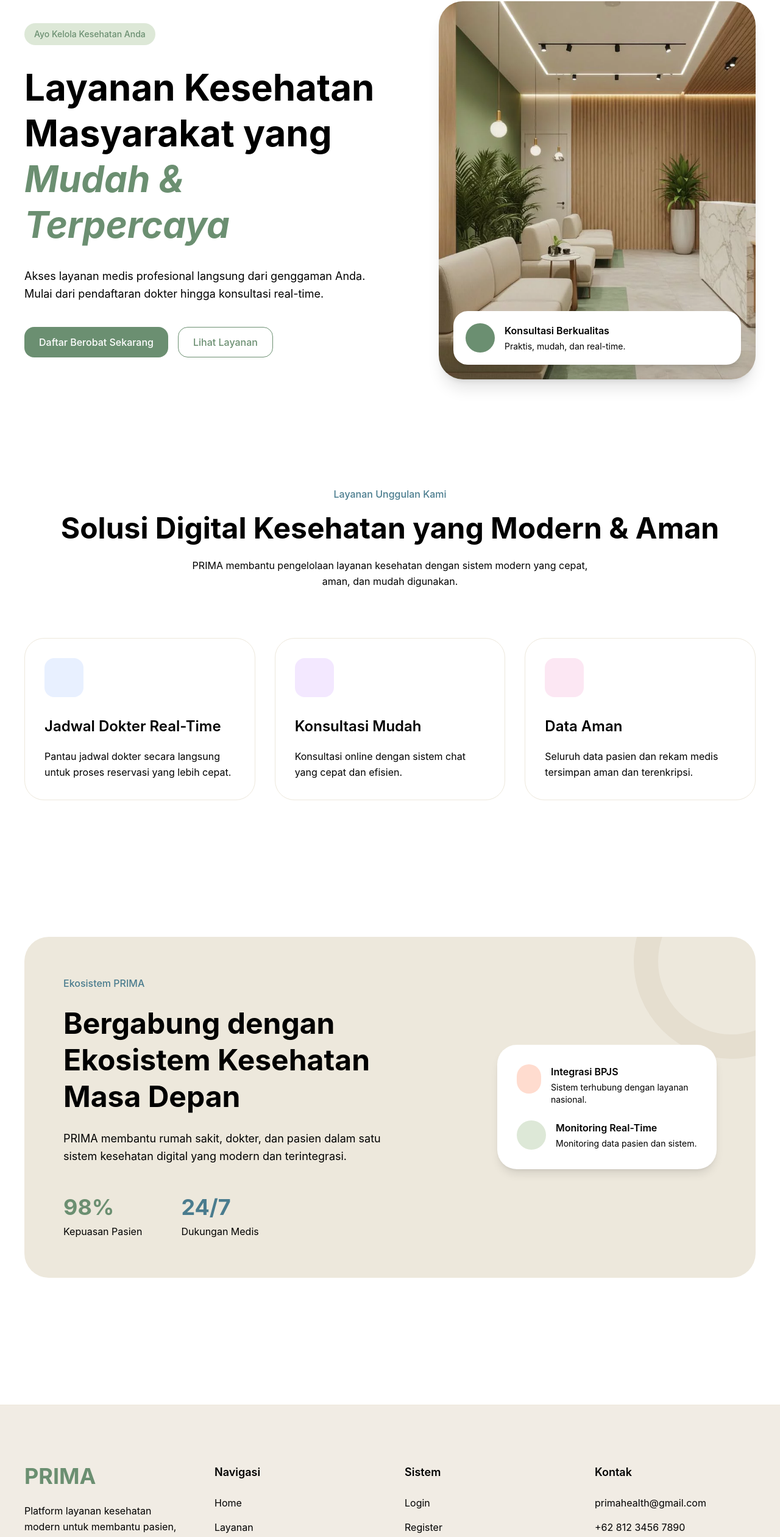
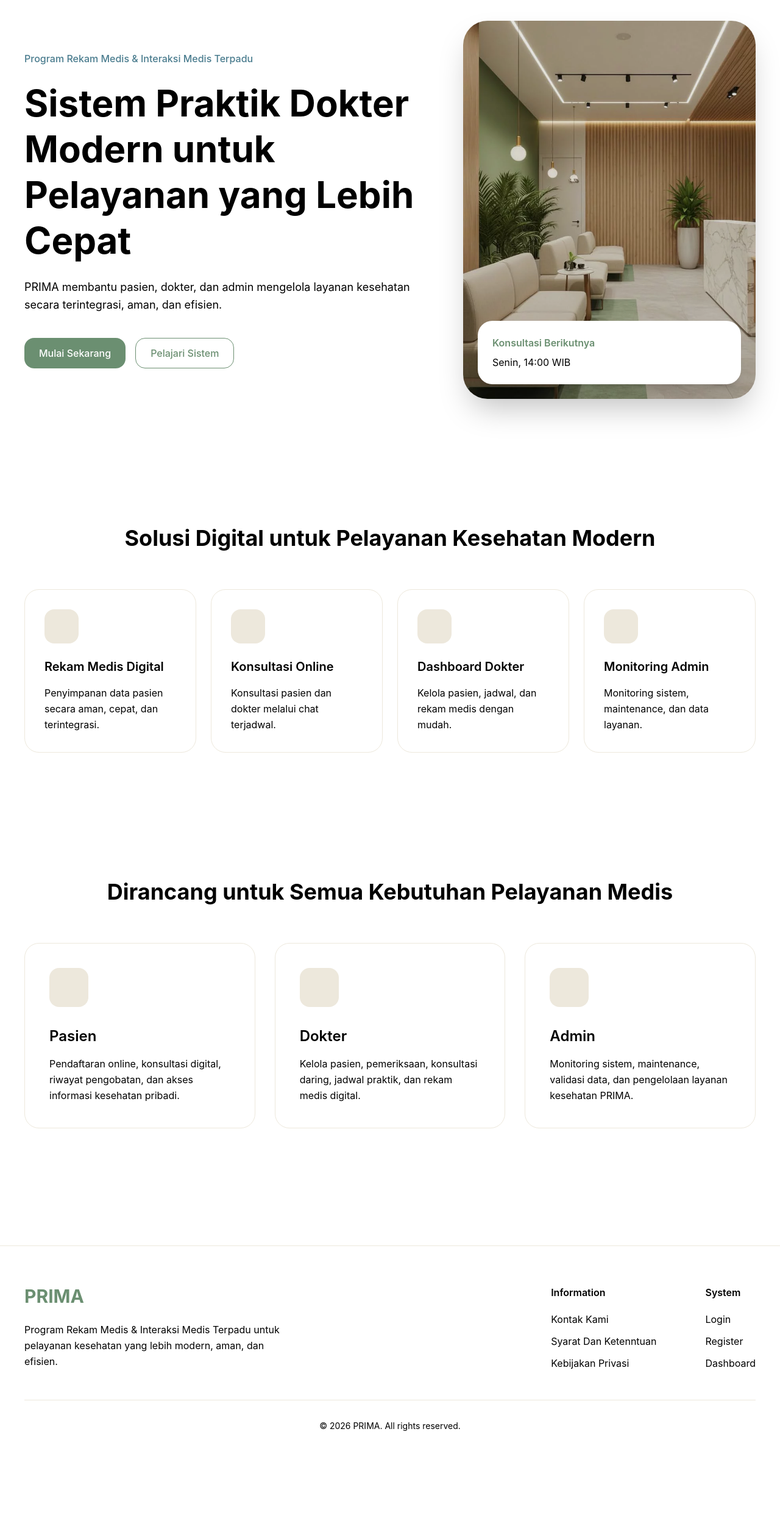
Before and after one commit to Izzulgtg/PRIMA, a React (Vite) app in the folder Frontend/: page / in a window 1280 px wide. Shown: the part 160-2680 px from the top of the page at 61% size. After the commit the page ends 2572 px from the top, so only its background shows below. Built offline with nearby package versions, Linux system fonts and the light colour scheme.

Commit message:
fixed bug

```diff
--- a/Frontend/src/pages/landing-page.jsx
+++ b/Frontend/src/pages/landing-page.jsx
@@ -1,13 +1,12 @@
 import Button from "../components/ui/button"
 import landingHero from "../assets/images/landing-hero.webp"
 import { useNavigate } from "react-router-dom"
-
 function LandingPage() {
 const navigate = useNavigate()
+
   return (
   <div className="bg-prima-background min-h-screen">
 
-      {/* NAVBAR */}
    <nav
   className="
     flex
@@ -23,7 +22,6 @@ const navigate = useNavigate()
   </h1>
 
   <div className="flex items-center gap-4">
-
 <Button
   variant="outline"
   onClick={() => navigate("/login")}
@@ -42,36 +40,22 @@ const navigate = useNavigate()
 
 </nav>
 
-      {/* HERO SECTION */}
 <section
   className="
     px-10
-          py-16
+    py-24
     flex
     items-center
     justify-between
-          gap-20
+    gap-12
   "
 >
 
-        {/* LEFT CONTENT */}
-        <div className="max-w-xl">
+  <div className="max-w-2xl">
 
-          <div
-            className="
-              inline-flex
-              items-center
-              px-4
-              py-2
-              rounded-full
-              bg-[#DDE8D7]
-              text-prima-green
-              text-sm
-              font-medium
-            "
-          >
-            Ayo Kelola Kesehatan Anda
-          </div>
+    <p className="text-prima-teal font-medium">
+      Program Rekam Medis & Interaksi Medis Terpadu
+    </p>
 
     <h1
       className="
@@ -79,59 +63,48 @@ const navigate = useNavigate()
         font-bold
         text-prima-text
         leading-tight
-              mt-8
+        mt-6
       "
     >
-            Layanan Kesehatan
-            Masyarakat yang
-            <span className="text-prima-green italic">
-              {" "}Mudah & Terpercaya
-            </span>
+      Sistem Praktik Dokter Modern
+      untuk Pelayanan yang Lebih Cepat
     </h1>
 
     <p
       className="
         text-prima-muted
         text-lg
+        mt-6
         leading-relaxed
-              mt-8
       "
     >
-            Akses layanan medis profesional
-            langsung dari genggaman Anda.
-            Mulai dari pendaftaran dokter
-            hingga konsultasi real-time.
+      PRIMA membantu pasien, dokter, dan admin
+      mengelola layanan kesehatan secara
+      terintegrasi, aman, dan efisien.
     </p>
 
     <div className="flex gap-4 mt-10">
 
-           <Button
-  variant="primary"
-  onClick={() => navigate("/register")}
->
-  Daftar Berobat Sekarang
+      <Button variant="primary">
+        Mulai Sekarang
       </Button>
 
-          <Button
-  variant="outline"
-  onClick={() => navigate("/login")}
->
-  Lihat Layanan
+      <Button variant="outline">
+        Pelajari Sistem
       </Button>
+
     </div>
 
   </div>
 
-        {/* RIGHT CONTENT */}
 <div
   className="
     relative
     w-[520px]
     h-[620px]
     rounded-[40px]
-            bg-prima-sand
-            shadow-xl
     overflow-hidden
+    shadow-2xl
   "
 >
 
@@ -145,6 +118,16 @@ const navigate = useNavigate()
       object-cover
     "
   />
+
+  {/* OVERLAY */}
+  <div
+    className="
+      absolute
+      inset-0
+      bg-black/10
+    "
+  />
+
   {/* FLOATING CARD */}
   <div
     className="
@@ -154,34 +137,18 @@ const navigate = useNavigate()
       right-6
       bg-white
       rounded-3xl
-              p-5
-              shadow-lg
-              flex
-              items-center
-              gap-4
+      p-6
+      shadow-xl
     "
   >
 
-            <div
-              className="
-                w-12
-                h-12
-                rounded-full
-                bg-prima-green
-              "
-            />
-
-            <div>
-
-              <h3 className="font-semibold text-prima-text">
-                Konsultasi Berkualitas
-              </h3>
-
-              <p className="text-sm text-prima-muted mt-1">
-                Praktis, mudah, dan real-time.
+    <p className="text-prima-green font-semibold">
+      Konsultasi Berikutnya
     </p>
 
-            </div>
+    <p className="text-prima-muted mt-2">
+      Senin, 14:00 WIB
+    </p>
 
   </div>
 
@@ -189,45 +156,178 @@ const navigate = useNavigate()
 
 </section>
 
-      {/* FEATURE SECTION */}
-      <section className="px-10 py-28">
+<section className="px-10 py-24">
 
   <div className="text-center">
 
-          <p
-            className="
-              text-prima-teal
-              font-medium
-            "
-          >
-            Layanan Unggulan Kami
-          </p>
 
     <h2
       className="
-              text-5xl
+        text-4xl
         font-bold
         text-prima-text
-              mt-5
+        mt-4
       "
     >
-            Solusi Digital Kesehatan
-            yang Modern & Aman
+      Solusi Digital untuk
+      Pelayanan Kesehatan Modern
     </h2>
 
-          <p
+  </div>
+
+  <div
     className="
-              text-prima-muted
-              mt-6
-              max-w-2xl
-              mx-auto
-              leading-relaxed
+      grid
+      grid-cols-4
+      gap-6
+      mt-16
     "
   >
-            PRIMA membantu pengelolaan layanan kesehatan
-            dengan sistem modern yang cepat,
-            aman, dan mudah digunakan.
+
+    <div
+      className="
+        bg-prima-card
+        rounded-3xl
+        p-8
+        border
+        border-prima-sand
+      "
+    >
+
+      <div
+        className="
+          w-14
+          h-14
+          rounded-2xl
+          bg-prima-sand
+          mb-6
+        "
+      />
+
+      <h3 className="text-xl font-semibold text-prima-text">
+        Rekam Medis Digital
+      </h3>
+
+      <p className="text-prima-muted mt-4 leading-relaxed">
+        Penyimpanan data pasien secara aman,
+        cepat, dan terintegrasi.
       </p>
+
+    </div>
+
+    <div
+      className="
+        bg-prima-card
+        rounded-3xl
+        p-8
+        border
+        border-prima-sand
+      "
+    >
+
+      <div
+        className="
+          w-14
+          h-14
+          rounded-2xl
+          bg-prima-sand
+          mb-6
+        "
+      />
+
+      <h3 className="text-xl font-semibold text-prima-text">
+        Konsultasi Online
+      </h3>
+
+      <p className="text-prima-muted mt-4 leading-relaxed">
+        Konsultasi pasien dan dokter
+        melalui chat terjadwal.
+      </p>
+
+    </div>
+
+    <div
+      className="
+        bg-prima-card
+        rounded-3xl
+        p-8
+        border
+        border-prima-sand
+      "
+    >
+
+      <div
+        className="
+          w-14
+          h-14
+          rounded-2xl
+          bg-prima-sand
+          mb-6
+        "
+      />
+
+      <h3 className="text-xl font-semibold text-prima-text">
+        Dashboard Dokter
+      </h3>
+
+      <p className="text-prima-muted mt-4 leading-relaxed">
+        Kelola pasien, jadwal,
+        dan rekam medis dengan mudah.
+      </p>
+
+    </div>
+
+    <div
+      className="
+        bg-prima-card
+        rounded-3xl
+        p-8
+        border
+        border-prima-sand
+      "
+    >
+
+      <div
+        className="
+          w-14
+          h-14
+          rounded-2xl
+          bg-prima-sand
+          mb-6
+        "
+      />
+
+      <h3 className="text-xl font-semibold text-prima-text">
+        Monitoring Admin
+      </h3>
+
+      <p className="text-prima-muted mt-4 leading-relaxed">
+        Monitoring sistem,
+        maintenance, dan data layanan.
+      </p>
+
+    </div>
+
+  </div>
+
+</section>
+
+    <section className="px-10 py-24">
+
+  <div className="text-center">
+
+
+    <h2
+      className="
+        text-4xl
+        font-bold
+        text-prima-text
+        mt-4
+      "
+    >
+      Dirancang untuk Semua
+      Kebutuhan Pelayanan Medis
+    </h2>
 
   </div>
 
@@ -236,20 +336,18 @@ const navigate = useNavigate()
       grid
       grid-cols-3
       gap-8
-            mt-20
+      mt-16
     "
   >
 
-          {/* CARD 1 */}
+    {/* PASIEN */}
     <div
       className="
-              bg-white
-              rounded-[32px]
-              p-8
+        bg-prima-card
+        rounded-3xl
+        p-10
         border
         border-prima-sand
-              hover:shadow-lg
-              transition-all
       "
     >
 
@@ -258,38 +356,31 @@ const navigate = useNavigate()
           w-16
           h-16
           rounded-2xl
-                bg-[#E8F0FF]
+          bg-prima-sand
           mb-8
         "
       />
 
       <h3 className="text-2xl font-semibold text-prima-text">
-              Jadwal Dokter Real-Time
+        Pasien
       </h3>
 
-            <p
-              className="
-                text-prima-muted
-                mt-5
-                leading-relaxed
-              "
-            >
-              Pantau jadwal dokter secara langsung
-              untuk proses reservasi yang lebih cepat.
+      <p className="text-prima-muted mt-4 leading-relaxed">
+        Pendaftaran online, konsultasi digital,
+        riwayat pengobatan, dan akses
+        informasi kesehatan pribadi.
       </p>
 
     </div>
 
-          {/* CARD 2 */}
+    {/* DOKTER */}
     <div
       className="
-              bg-white
-              rounded-[32px]
-              p-8
+        bg-prima-card
+        rounded-3xl
+        p-10
         border
         border-prima-sand
-              hover:shadow-lg
-              transition-all
       "
     >
 
@@ -298,38 +389,31 @@ const navigate = useNavigate()
           w-16
           h-16
           rounded-2xl
-                bg-[#F3E8FF]
+          bg-prima-sand
           mb-8
         "
       />
 
       <h3 className="text-2xl font-semibold text-prima-text">
-              Konsultasi Mudah
+        Dokter
       </h3>
 
-            <p
-              className="
-                text-prima-muted
-                mt-5
-                leading-relaxed
-              "
-            >
-              Konsultasi online dengan sistem chat
-              yang cepat dan efisien.
+      <p className="text-prima-muted mt-4 leading-relaxed">
+        Kelola pasien, pemeriksaan,
+        konsultasi daring, jadwal praktik,
+        dan rekam medis digital.
       </p>
 
     </div>
 
-          {/* CARD 3 */}
+    {/* ADMIN */}
     <div
       className="
-              bg-white
-              rounded-[32px]
-              p-8
+        bg-prima-card
+        rounded-3xl
+        p-10
         border
         border-prima-sand
-              hover:shadow-lg
-              transition-all
       "
     >
 
@@ -338,24 +422,19 @@ const navigate = useNavigate()
           w-16
           h-16
           rounded-2xl
-                bg-[#FCE7F3]
+          bg-prima-sand
           mb-8
         "
       />
 
       <h3 className="text-2xl font-semibold text-prima-text">
-              Data Aman
+        Admin
       </h3>
 
-            <p
-              className="
-                text-prima-muted
-                mt-5
-                leading-relaxed
-              "
-            >
-              Seluruh data pasien dan rekam medis
-              tersimpan aman dan terenkripsi.
+      <p className="text-prima-muted mt-4 leading-relaxed">
+        Monitoring sistem, maintenance,
+        validasi data, dan pengelolaan
+        layanan kesehatan PRIMA.
       </p>
 
     </div>
@@ -363,148 +442,84 @@ const navigate = useNavigate()
   </div>
 
 </section>
-
-   <section className="px-10 py-28">
+<footer
+  className="
+    px-10
+    py-16
+    border-t
+    border-prima-sand
+    mt-24
+  "
+>
 
   <div
     className="
-      bg-prima-sand
-      rounded-[40px]
-      p-16
       flex
-      items-center
+      items-start
       justify-between
-      gap-20
-      relative
-      overflow-hidden
+      gap-12
     "
   >
 
-    {/* LEFT CONTENT */}
-    <div className="max-w-xl z-10">
+    {/* LEFT */}
+    <div className="max-w-md">
 
-      <p className="text-prima-teal font-medium">
-        Ekosistem PRIMA
+      <h2 className="text-3xl font-bold text-prima-green">
+        PRIMA
+      </h2>
+
+      <p className="text-prima-muted mt-6 leading-relaxed">
+        Program Rekam Medis & Interaksi Medis
+        Terpadu untuk pelayanan kesehatan
+        yang lebih modern, aman, dan efisien.
       </p>
 
-      <h2
-        className="
-          text-5xl
-          font-bold
-          text-prima-text
-          leading-tight
-          mt-6
-        "
-      >
-        Bergabung dengan
-        Ekosistem Kesehatan
-        Masa Depan
-      </h2>
+    </div>
 
-      <p
-        className="
-          text-prima-muted
-          leading-relaxed
-          mt-6
-          text-lg
-        "
-      >
-        PRIMA membantu rumah sakit,
-        dokter, dan pasien dalam satu
-        sistem kesehatan digital
-        yang modern dan terintegrasi.
-      </p>
-
-      {/* STATS */}
-      <div className="flex gap-16 mt-12">
+    {/* RIGHT */}
+    <div className="flex gap-20">
 
       <div>
 
-          <h3 className="text-4xl font-bold text-prima-green">
-            98%
+        <h3 className="text-prima-text font-semibold">
+          Information
         </h3>
 
-          <p className="text-prima-muted mt-2">
-            Kepuasan Pasien
+        <div className="mt-5 space-y-3">
+
+          <p className="text-prima-muted cursor-pointer">
+            Kontak Kami
           </p>
+
+          <p className="text-prima-muted cursor-pointer">
+            Syarat Dan Ketenntuan
+          </p>
+
+          <p className="text-prima-muted cursor-pointer">
+            Kebijakan Privasi          </p>
+
+        </div>
 
       </div>
 
       <div>
 
-          <h3 className="text-4xl font-bold text-prima-teal">
-            24/7
+        <h3 className="text-prima-text font-semibold">
+          System
         </h3>
 
-          <p className="text-prima-muted mt-2">
-            Dukungan Medis
+        <div className="mt-5 space-y-3">
+
+          <p className="text-prima-muted cursor-pointer">
+            Login
           </p>
 
-        </div>
-
-      </div>
-
-    </div>
-
-    {/* RIGHT SIDE */}
-    <div className="relative z-10">
-
-      <div
-        className="
-          bg-white
-          rounded-[32px]
-          p-8
-          w-[360px]
-          shadow-lg
-        "
-      >
-
-        <div className="space-y-6">
-
-          <div className="flex items-start gap-4">
-
-            <div
-              className="
-                w-12
-                h-12
-                rounded-full
-                bg-[#FFDCCF]
-              "
-            />
-
-            <div>
-
-              <h3 className="font-semibold text-prima-text">
-                Integrasi BPJS
-              </h3>
-
-              <p className="text-prima-muted text-sm mt-1">
-                Sistem terhubung dengan layanan nasional.
+          <p className="text-prima-muted cursor-pointer">
+            Register
           </p>
 
-            </div>
-
-          </div>
-
-          <div className="flex items-start gap-4">
-
-            <div
-              className="
-                w-12
-                h-12
-                rounded-full
-                bg-[#DDE8D7]
-              "
-            />
-
-            <div>
-
-              <h3 className="font-semibold text-prima-text">
-                Monitoring Real-Time
-              </h3>
-
-              <p className="text-prima-muted text-sm mt-1">
-                Monitoring data pasien dan sistem.
+          <p className="text-prima-muted cursor-pointer">
+            Dashboard
           </p>
 
         </div>
@@ -515,186 +530,19 @@ const navigate = useNavigate()
 
   </div>
 
-    </div>
-
-    {/* DECORATION */}
   <div
     className="
-        absolute
-        right-[-120px]
-        top-[-120px]
-        w-[320px]
-        h-[320px]
-        rounded-full
-        border-[40px]
-        border-[#D8CCBC]
-        opacity-40
-      "
-    />
-
-  </div>
-
-</section>
-
-      <footer
-  className="
-    px-10
-    pt-24
-    pb-10
-    mt-24
       border-t
       border-prima-sand
-    bg-[#F1ECE4]
-  "
->
-
-  <div
-    className="
-      grid
-      grid-cols-4
-      gap-12
-    "
-  >
-
-    {/* BRAND */}
-    <div>
-
-      <h2 className="text-4xl font-bold text-prima-green">
-        PRIMA
-      </h2>
-
-      <p
-        className="
-          text-prima-muted
-          leading-relaxed
-          mt-6
-        "
-      >
-        Platform layanan kesehatan modern
-        untuk membantu pasien, dokter,
-        dan admin dalam satu sistem
-        terintegrasi.
-      </p>
-
-    </div>
-
-    {/* MENU */}
-    <div>
-
-      <h3 className="text-lg font-semibold text-prima-text">
-        Navigasi
-      </h3>
-
-      <div className="space-y-4 mt-6">
-
-        <p className="text-prima-muted cursor-pointer">
-          Home
-        </p>
-
-        <p className="text-prima-muted cursor-pointer">
-          Layanan
-        </p>
-
-        <p className="text-prima-muted cursor-pointer">
-          Konsultasi
-        </p>
-
-        <p className="text-prima-muted cursor-pointer">
-          Dashboard
-        </p>
-
-      </div>
-
-    </div>
-
-    {/* SYSTEM */}
-    <div>
-
-      <h3 className="text-lg font-semibold text-prima-text">
-        Sistem
-      </h3>
-
-      <div className="space-y-4 mt-6">
-
-        <p className="text-prima-muted cursor-pointer">
-          Login
-        </p>
-
-        <p className="text-prima-muted cursor-pointer">
-          Register
-        </p>
-
-        <p className="text-prima-muted cursor-pointer">
-          Maintenance
-        </p>
-
-        <p className="text-prima-muted cursor-pointer">
-          Support
-        </p>
-
-      </div>
-
-    </div>
-
-    {/* CONTACT */}
-    <div>
-
-      <h3 className="text-lg font-semibold text-prima-text">
-        Kontak
-      </h3>
-
-      <div className="space-y-4 mt-6">
-
-        <p className="text-prima-muted">
-          primahealth@gmail.com
-        </p>
-
-        <p className="text-prima-muted">
-          +62 812 3456 7890
-        </p>
-
-        <p className="text-prima-muted">
-          Sidoarjo, Indonesia
-        </p>
-
-      </div>
-
-    </div>
-
-  </div>
-
-  {/* BOTTOM */}
-  <div
-    className="
-      flex
-      items-center
-      justify-between
-      border-t
-      border-prima-sand
-      mt-16
+      mt-12
       pt-8
+      text-center
     "
   >
 
     <p className="text-prima-muted text-sm">
-      © 2026 PRIMA Healthcare. All rights reserved.
+      © 2026 PRIMA. All rights reserved.
     </p>
-
-    <div className="flex gap-6">
-
-      <p className="text-prima-muted text-sm cursor-pointer">
-        Privacy Policy
-      </p>
-
-      <p className="text-prima-muted text-sm cursor-pointer">
-        Terms
-      </p>
-
-      <p className="text-prima-muted text-sm cursor-pointer">
-        Disclaimer
-      </p>
-
-    </div>
 
   </div>
 
```
Also changed, not shown: Frontend/src/pages/auth/login-page.jsx (line endings or trailing spaces). Lines whose indentation alone changed are shown as unchanged.
